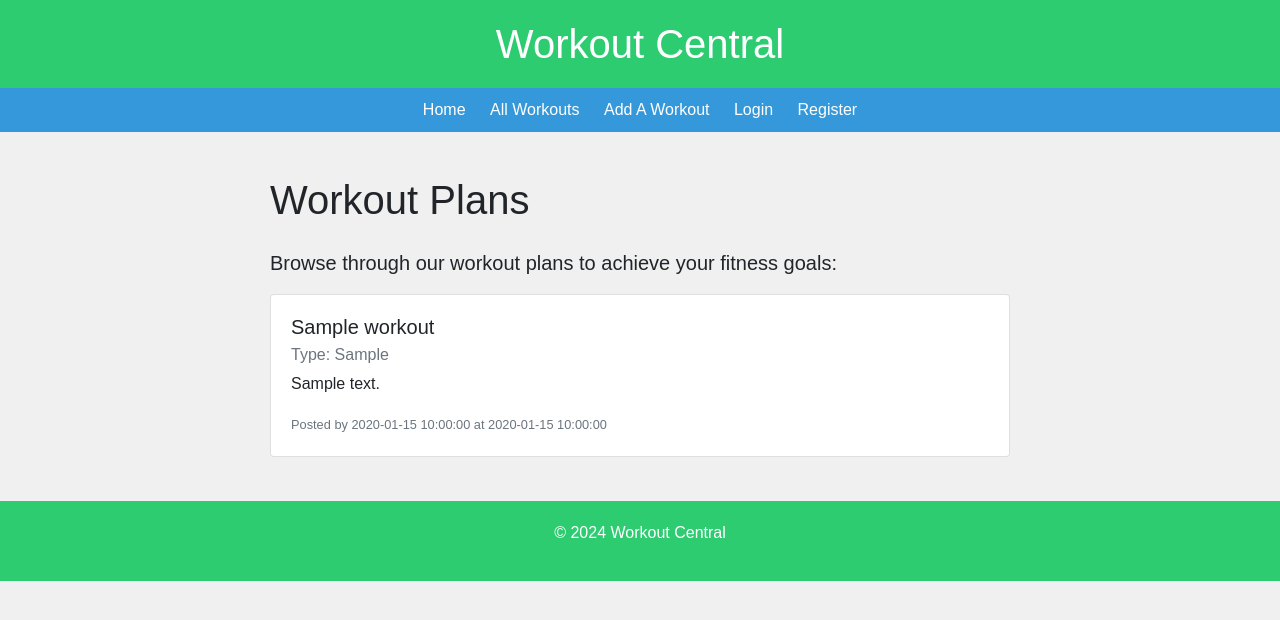
After one commit to dbdesign-students-spring2024/7-web-app-anasmzzm, a Flask app: template templates/workout_plans.html in a window 1280 px wide. The commit adds this page. Shown: the top 620 px of the page. Run offline with Flask 2, Linux system fonts and the light colour scheme; the template is opened without the code that fills it: most values are stand-ins (such as "Sample title", 1, 10 or a date in 2020); some libraries are stand-ins or nearby versions.

Commit message:
finished app

```diff
--- a/app.py
+++ b/app.py
@@ -5,14 +5,7 @@ import sys
 import subprocess
 import datetime
 
-from flask import Flask, render_template, request, redirect, url_for, make_response
-'''
-# import logging
-import sentry_sdk
-from sentry_sdk.integrations.flask import (
-    FlaskIntegration,
-)  # delete this if not using sentry.io
-'''
+from flask import Flask, render_template, request, redirect, url_for, session, make_response
 
 # from markupsafe import escape
 import pymongo
@@ -25,26 +18,9 @@ from dotenv import load_dotenv
 # if you do not yet have a file named .env, make one based on the template in env.example
 load_dotenv(override=True)  # take environment variables from .env.
 
-# initialize Sentry for help debugging... this requires an account on sentrio.io
-# you will need to set the SENTRY_DSN environment variable to the value provided by Sentry
-# delete this if not using sentry.io
-'''
-sentry_sdk.init(
-    dsn=os.getenv("SENTRY_DSN"),
-    # enable_tracing=True,
-    # Set traces_sample_rate to 1.0 to capture 100% of transactions for performance monitoring.
-    traces_sample_rate=1.0,
-    # Set profiles_sample_rate to 1.0 to profile 100% of sampled transactions.
-    # We recommend adjusting this value in production.
-    profiles_sample_rate=1.0,
-    integrations=[FlaskIntegration()],
-    traces_sample_rate=1.0,
-    send_default_pii=True,
-)
-'''
-
 # instantiate the app using sentry for debugging
 app = Flask(__name__)
+app.secret_key = 'your secret key'
 
 # # turn on debugging if in development mode
 # app.debug = True if os.getenv("FLASK_ENV", "development") == "development" else False
@@ -61,117 +37,139 @@ except ConnectionFailure as e:
     # catch any database errors
     # the ping command failed, so the connection is not available.
     print(" * MongoDB connection error:", e)  # debug
-    sentry_sdk.capture_exception(e)  # send the error to sentry.io. delete if not using
     sys.exit(1)  # this is a catastrophic error, so no reason to continue to live
 
 
 # set up the routes
 
-
-@app.route("/")
+@app.route("/", methods = ["GET"])
 def home():
     """
     Route for the home page.
     Simply returns to the browser the content of the index.html file located in the templates folder.
     """
-    return render_template("index.html")
+    return render_template("home.html")
 
 
-@app.route("/read")
-def read():
+@app.route("/login", methods = ["GET", "POST"])
+def login():
+    if request.method == "POST":
+        username = request.form['username']
+        password = request.form['password']
+        #checking if user/pass match to existing record within db
+        user = db.users.find_one({"username": username})
+        if user:
+            #checking if password matches
+            if user["password"] == password:
+                session["username"] = username
+                return redirect(url_for("home"))
+            else:
+                #given an incorrect password
+                error_message = "Incorrect Password. Please try again!"
+                return render_template("login.html", error = error_message)
+
+        else:
+            #if username is invalid
+            error_message = "Username not found. Please register or try again."
+            return render_template("login.html", error = error_message)
+    return render_template("login.html")
+
+
+@app.route("/logout")
+def logout():
+    session.pop("username", None)
+    return redirect(url_for("home"))
+
+
+@app.route("/register", methods = ["GET", "POST"])
+def register():
+    if request.method == "POST":
+        username = request.form["username"]
+        password = request.form["password"]
+
+        existing_user = db.users.find_one({"username": username})
+        if existing_user:
+            error = "Username already exists"
+            return render_template("register.html", error=error)
+        else:
+            db.users.insert_one({"username": username, "password": password})
+            session["username"] = username
+            return redirect(url_for("workout_plans"))
+
+    return render_template("register.html")
+
+
+@app.route("/workout_plans", methods=["GET"])
+def workout_plans():
     """
     Route for GET requests to the read page.
     Displays some information for the user with links to other pages.
     """
-    docs = db.exampleapp.find({}).sort(
-        "created_at", -1
-    )  # sort in descending order of created_at timestamp
-    return render_template("read.html", docs=docs)  # render the read template
+    plans = list(db.workout_plans.find({}))
+    sorted_plans = []
+    for plan in plans:
+        plan["_id"] = str(plan["_id"])
+        plan["created_at"] = plan["created_at"].strftime("%m-%d-%Y %H:%M:%S")
+        sorted_plans.append(plan)
+    # Sort plans by created_at timestamp in descending order
+    return render_template("workout_plans.html", plans=sorted_plans)
 
 
-@app.route("/create")
-def create():
+@app.route("/add_workout_plan", methods=["GET"])
+def add_workout_plan_form():
     """
-    Route for GET requests to the create page.
-    Displays a form users can fill out to create a new document.
+    Route for GET requests to the add workout page.
+    Displays a form to fill out to create new workout.
     """
-    return render_template("create.html")  # render the create template
+    if "username" not in session:
+        return redirect(url_for("login"))
+
+    return render_template("add_workout_plan.html")
 
 
-@app.route("/create", methods=["POST"])
-def create_post():
+@app.route("/add_workout_plan", methods=["POST"])
+def add_workout_plan():
     """
-    Route for POST requests to the create page.
+    Route for POST requests to the add workouts page
     Accepts the form submission data for a new document and saves the document to the database.
     """
-    name = request.form["fname"]
-    message = request.form["fmessage"]
+    if "username" not in session:
+        return redirect(url_for("login"))
 
-    # create a new document with the data the user entered
-    doc = {"name": name, "message": message, "created_at": datetime.datetime.utcnow()}
-    db.exampleapp.insert_one(doc)  # insert a new document
+    form = request.form.to_dict()
+    title = form["title"]
+    workout_type = form["type"]
+    description = form["description"]
+    created_by = session["username"]
+    created_at = datetime.datetime.utcnow()
 
-    return redirect(
-        url_for("read")
-    )  # tell the browser to make a request for the /read route
+    db.workout_plans.insert_one({
+        "title": title,
+        "workout_type": workout_type,
+        "description": description,
+        "created_by": created_by,
+        "created_at": created_at
+    })
+
+    return redirect(url_for("workout_plans"))
 
 
-@app.route("/edit/<mongoid>")
-def edit(mongoid):
-    """
-    Route for GET requests to the edit page.
-    Displays a form users can fill out to edit an existing record.
+@app.route("/delete_workout_plan/<workout_id>")
+def delete_workout_plan(workout_id):
+    if "username" not in session:
+        return redirect(url_for("login"))
 
-    Parameters:
-    mongoid (str): The MongoDB ObjectId of the record to be edited.
-    """
-    doc = db.exampleapp.find_one({"_id": ObjectId(mongoid)})
-    return render_template(
-        "edit.html", mongoid=mongoid, doc=doc
-    )  # render the edit template
+    # Fetch the workout plan from the database
+    workout = db.workout_plans.find_one({"_id": ObjectId(workout_id)})
 
+    # Check if the logged-in user is the creator of the workout
+    if workout["created_by"] != session["username"]:
+        return "Unauthorized", 403  # Return a 403 Forbidden error
 
-@app.route("/edit/<mongoid>", methods=["POST"])
-def edit_post(mongoid):
-    """
-    Route for POST requests to the edit page.
-    Accepts the form submission data for the specified document and updates the document in the database.
+    # Delete the workout plan from the database
+    db.workout_plans.delete_one({"_id": ObjectId(workout_id)})
 
-    Parameters:
-    mongoid (str): The MongoDB ObjectId of the record to be edited.
-    """
-    name = request.form["fname"]
-    message = request.form["fmessage"]
-
-    doc = {
-        # "_id": ObjectId(mongoid),
-        "name": name,
-        "message": message,
-        "created_at": datetime.datetime.utcnow(),
-    }
-
-    db.exampleapp.update_one(
-        {"_id": ObjectId(mongoid)}, {"$set": doc}  # match criteria
-    )
-
-    return redirect(
-        url_for("read")
-    )  # tell the browser to make a request for the /read route
-
-
-@app.route("/delete/<mongoid>")
-def delete(mongoid):
-    """
-    Route for GET requests to the delete page.
-    Deletes the specified record from the database, and then redirects the browser to the read page.
-
-    Parameters:
-    mongoid (str): The MongoDB ObjectId of the record to be deleted.
-    """
-    db.exampleapp.delete_one({"_id": ObjectId(mongoid)})
-    return redirect(
-        url_for("read")
-    )  # tell the web browser to make a request for the /read route.
+    return redirect(url_for("workout_plans"))
 
 
 @app.route("/webhook", methods=["POST"])
@@ -205,4 +203,4 @@ def handle_error(e):
 # run the app
 if __name__ == "__main__":
     # logging.basicConfig(filename="./flask_error.log", level=logging.DEBUG)
-    app.run(load_dotenv=True)
+    app.run(load_dotenv=True, debug=True)
--- a/templates/base.html
+++ b/templates/base.html
@@ -1,31 +1,87 @@
 <!DOCTYPE html>
-<html>
+<html lang="en">
 <head>
-    <title>Flask-MongoDB Example App</title>
-    <link
-      rel="stylesheet"
-      href="{{ url_for('static', filename='css/style.css') }}"
-    />
+    <meta charset="UTF-8">
+    <meta name="viewport" content="width=device-width, initial-scale=1.0">
+    <title>Workout Management</title>
+    <link rel="stylesheet" href="https://stackpath.bootstrapcdn.com/bootstrap/4.5.2/css/bootstrap.min.css">
+    <style>
+        body {
+            font-family: Arial, sans-serif;
+            background-color: #f0f0f0;
+        }
+        header {
+            background-color: #2ecc71; /* Green color */
+            color: #fff;
+            padding: 20px 0;
+            text-align: center;
+        }
+        header h1 {
+            margin: 0;
+        }
+        nav {
+            background-color: #3498db; /* Blue color */
+            color: #fff;
+            padding: 10px 0;
+            text-align: center;
+        }
+        nav a {
+            color: #fff;
+            text-decoration: none;
+            margin: 0 10px;
+        }
+        nav a:hover {
+            text-decoration: underline;
+        }
+        main {
+            padding: 20px;
+        }
+        .container {
+            max-width: 800px;
+            margin: 0 auto;
+        }
+        .btn-primary {
+            background-color: #3498db; /* Blue color */
+            border-color: #3498db;
+        }
+        .btn-primary:hover {
+            background-color: #2980b9; /* Darker blue color */
+            border-color: #2980b9;
+        }
+        .card {
+            margin-bottom: 20px;
+        }
+        footer {
+            background-color: #2ecc71; /* Green color */
+            color: #fff;
+            text-align: center;
+            padding: 20px 0;
+        }
+    </style>
 </head>
 <body>
+    <header>
+        <h1>Workout Central</h1>
+    </header>
+    <nav>
+      <a href="/">Home</a>
+      <a href="/workout_plans">All Workouts</a>
+      <a href="/add_workout_plan">Add A Workout</a>
+      {% if 'username' in session %}
+      <a href="#">Welcome, {{ session['username'] }}!</a>
+      <a href="/logout">Log Out</a>
+      {% else %}
+      <a href="/login">Login</a>
+      <a href="/register">Register</a>
+      {% endif %}
+  </nav>
+    <main>
         <div class="container">
-      <header>
-        <h1>Flask-MongoDB Example App</h1>
-        <p>
-          <a href="{{ url_for('home')}}">Home</a> |
-          <a href="{{ url_for('read')}}">All posts</a> |
-          <a href="{{ url_for('create')}}">Create a post</a>
-        </p>
-      </header>
-      <main>{% block container %} {% endblock %}</main>
+            {% block content %}{% endblock %}
+        </div>
+    </main>
     <footer>
-        <p>
-          The source code for this example app is
-          <a href="https://github.com/nyu-database-design/flask-mongodb-web-app"
-            >available on Github</a
-          >.
-        </p>
+        <p>&copy; 2024 Workout Central</p>
     </footer>
-    </div>
 </body>
 </html>
--- /dev/null
+++ b/templates/workout_plans.html
@@ -0,0 +1,24 @@
+{% extends 'base.html' %}
+
+{% block content %}
+<div class="container">
+    <h1 class="mt-4 mb-4">Workout Plans</h1>
+    <p class="lead">Browse through our workout plans to achieve your fitness goals:</p>
+
+    {% for workout in plans %}
+    <div class="card mb-4">
+        <div class="card-body">
+            <h5 class="card-title">{{ workout.title }}</h5>
+            <h6 class="card-subtitle mb-2 text-muted">Type: {{ workout.workout_type }}</h6>
+            <p class="card-text">{{ workout.description }}</p>
+            <p class="card-text">
+                <small class="text-muted">Posted by {{ workout.created_by }} at {{ workout.created_at }}</small>
+            </p>
+            {% if 'username' in session and workout.created_by == session['username'] %}
+            <a href="{{ url_for('delete_workout_plan', workout_id=workout._id) }}" class="btn btn-danger">Delete</a>
+            {% endif %}
+        </div>
+    </div>
+    {% endfor %}
+</div>
+{% endblock %}
```
Also changed, not shown: templates/add_workout_plan.html (added, +23 -0 lines), templates/create.html (deleted, +0 -15 lines), templates/edit.html (deleted, +0 -18 lines), templates/home.html (added, +11 -0 lines), templates/index.html (+4 -4 lines), templates/login.html (added, +20 -0 lines), templates/read.html (deleted, +0 -23 lines), templates/register.html (added, +20 -0 lines), README.md. Lines whose indentation alone changed are shown as unchanged.
